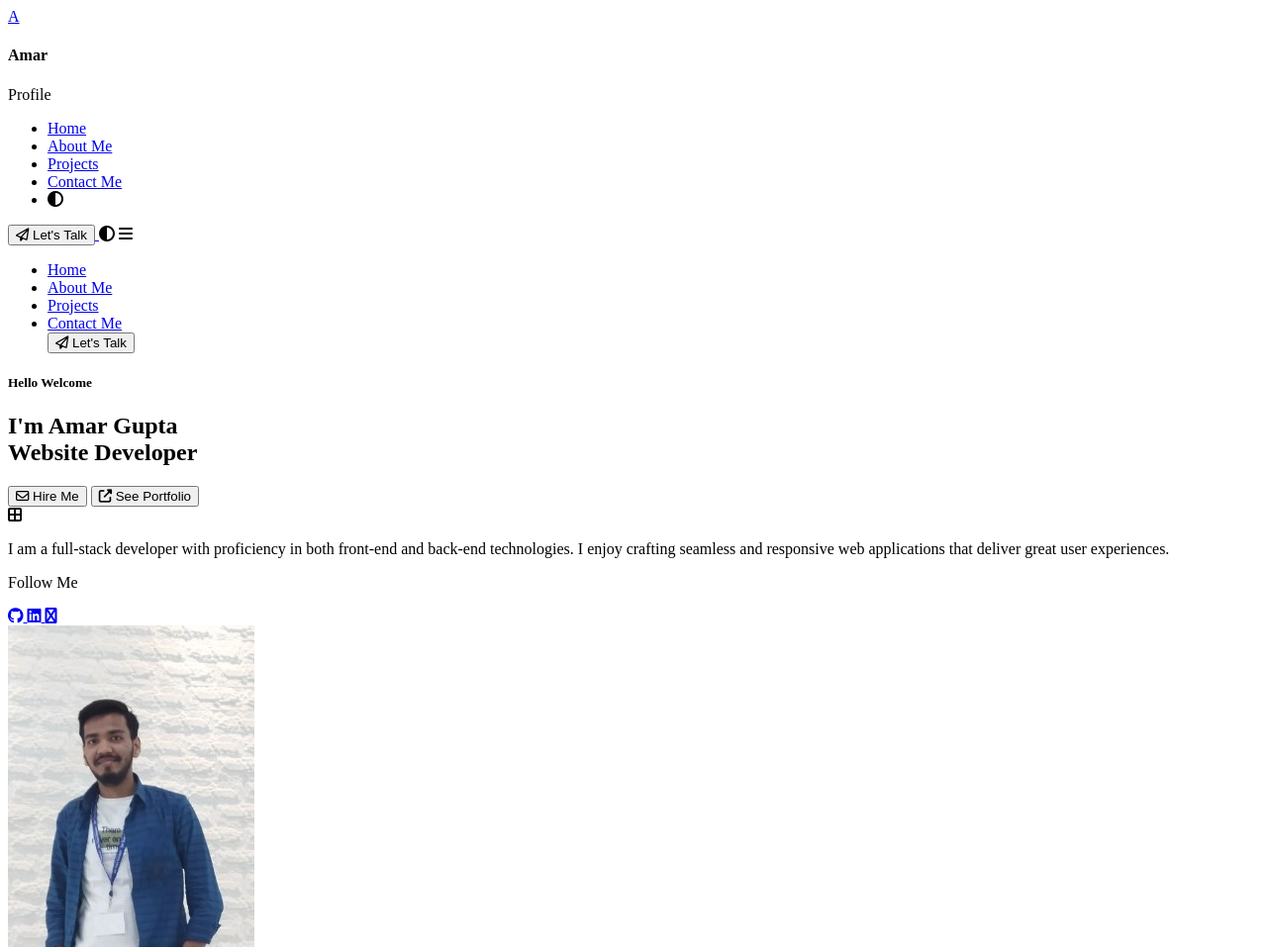
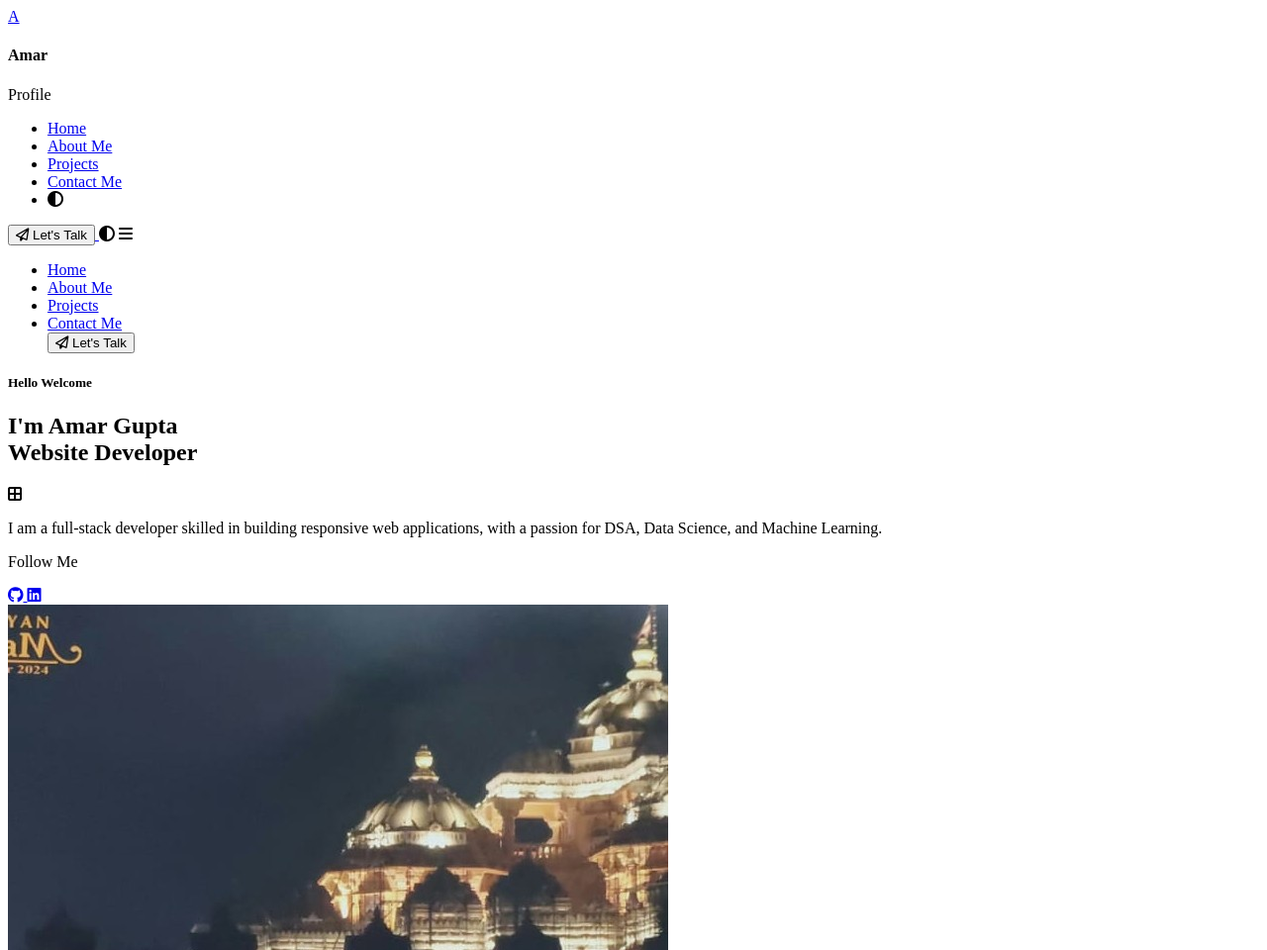
Before and after one commit to 2115425Amar/Amar_Gupta_Portfolio, a plain HTML site: page index.html in a window 1280 px wide. Shown: the top 960 px of the page at 99% size. Drawn offline with Linux system fonts and the light colour scheme; a script that the page names is missing.

Commit message:
ui updated

```diff
--- a/index.html
+++ b/index.html
@@ -116,21 +116,20 @@
               I'm <span class="text-primary">Amar Gupta</span> <br />
               Website Developer
             </h1>
-            <button class="btn btn-filled mt-5">
+            <!-- <button class="btn btn-filled mt-5">
               <i class="fa-regular fa-envelope"></i> Hire Me
-            </button>
-            <button
+            </button> -->
+            <!-- <button
               class="font-semibold dark:text-gray-200 border-b-2 border-gray-700 ml-4"
             >
               <i class="fa-solid fa-up-right-from-square"></i> See Portfolio
-            </button>
+            </button> -->
           </div>
           <div class="md:w-96 md:ml-auto flex mt-9 gap-2 dark:text-gray-300">
             <i class="fa-solid fa-border-all mt-0.5 md:inline-block hidden"></i>
             <p class="text-xs text-balance leading-5 max-w-md px-2 mx-auto">
-              I am a full-stack developer with proficiency in both front-end and
-              back-end technologies. I enjoy crafting seamless and responsive
-              web applications that deliver great user experiences.
+              I am a full-stack developer skilled in building responsive web applications,
+              with a passion for DSA, Data Science, and Machine Learning.
             </p>
           </div>
           <div
@@ -138,7 +137,11 @@
           >
             <p class="text-xs">Follow Me</p>
             <div class="flex justify-end gap-3">
-              <a href="https://github.com/2115425Amar" alt="github" class="social-icon">
+              <a
+                href="https://github.com/2115425Amar"
+                alt="github"
+                class="social-icon"
+              >
                 <i class="fa-brands fa-github"></i>
               </a>
               <a
@@ -147,16 +150,16 @@
               >
                 <i class="fa-brands fa-linkedin"></i>
               </a>
-              <a href="#" class="social-icon">
+              <!-- <a href="#" class="social-icon">
                 <i class="fa-brands fa-phone"></i>
-              </a>
+              </a> -->
             </div>
           </div>
         </div>
         <div class="lg:col-span-2 md:col-span-3">
           <img
-            src="./assets/p.jpg"
-            class="w-2/3 mx-auto md:w-full max-w-96 md:mt-0 mt-5 rounded-full"
+            src="./assets/p2.jpeg"
+            class="w-2/3 mx-auto md:w-full max-w-80 md:mt-2 mt-5 rounded-full"
             alt=""
           />
         </div>
@@ -172,7 +175,10 @@
             <!-- <li data-slot="count">8+</li>
             <li>Completed <span class="text-primary">Projects</span></li> -->
             <li>
-              <button href="path/to/your/cv.pdf" class="btn btn-outline lg:mt-10 md:mt-0 mt-10">
+              <button
+                href="path/to/your/cv.pdf"
+                class="btn btn-outline lg:mt-10 md:mt-0 mt-10"
+              >
                 <i class="fa-solid fa-download"></i> Download CV
               </button>
             </li>
@@ -186,14 +192,12 @@
       </div>
     </section>
 
-
-
     <!-- --------------------------------------------------------- -->
     <!-- Projects -->
     <section id="projects" class="container flex-center">
       <div class="text-center text-balance">
         <h3>My Projects</h3>
-        <br>
+        <br />
         <!-- <p class="px-2 mt-3 text-gray-500">
           Lorem ipsum dolor sit amet consectetur adipisicing elit. Maxime itaque
           totam, ut asperiores placeat saepe earum molestias deleniti,
@@ -211,7 +215,6 @@
         <div
           class="*:w-full grid mx-auto md:grid-rows-2 md:grid-cols-3 max-w-4xl md:px-0 px-10 *:h-full *:object-cover *:border-4 *:dark:border-white *:rounded-md gap-4 *:cursor-pointer group"
         >
-
           <a href="https://major-project-livid-rho.vercel.app/">
             <img class="" src="./assets/ecommerce.png" alt=""
           /></a>
@@ -268,7 +271,7 @@
             class=""
             src="assets/2024-100-new.gif"
             alt=""
-              style="height: 212px; width: 200px; border: none;margin: auto;;"
+            style="height: 212px; width: 200px; border: none; margin: auto"
             item
           />
           <!-- </div> -->
@@ -294,9 +297,13 @@
         <div class="text-center">
           <h3>Contact Me</h3>
           <p class="px-2 mt-3 text-gray-500">
-            Hi, I'm Amar Gupta, a Full Stack Developer with hands-on experience in the MERN stack. I specialize in creating secure and efficient web applications, and I'm passionate about leveraging technology to solve real-world problems.
-
-If you’re interested in connecting, discussing potential opportunities, or learning more about my projects and experience, please feel free to reach out. I'm always excited to collaborate and explore new challenges!
+            Hi, I'm Amar Gupta, a Full Stack Developer with hands-on experience
+            in the MERN stack. I specialize in creating secure and efficient web
+            applications, and I'm passionate about leveraging technology to
+            solve real-world problems. If you’re interested in connecting,
+            discussing potential opportunities, or learning more about my
+            projects and experience, please feel free to reach out. I'm always
+            excited to collaborate and explore new challenges!
           </p>
           <!-- <p class="px-2 mt-3 max-w-lg-[1000px] text-gray-500"></p> -->
         </div>
```
Also changed, not shown: assets/p2.jpeg (added), assets/profile.jpeg (added). Lines whose indentation alone changed are shown as unchanged.
